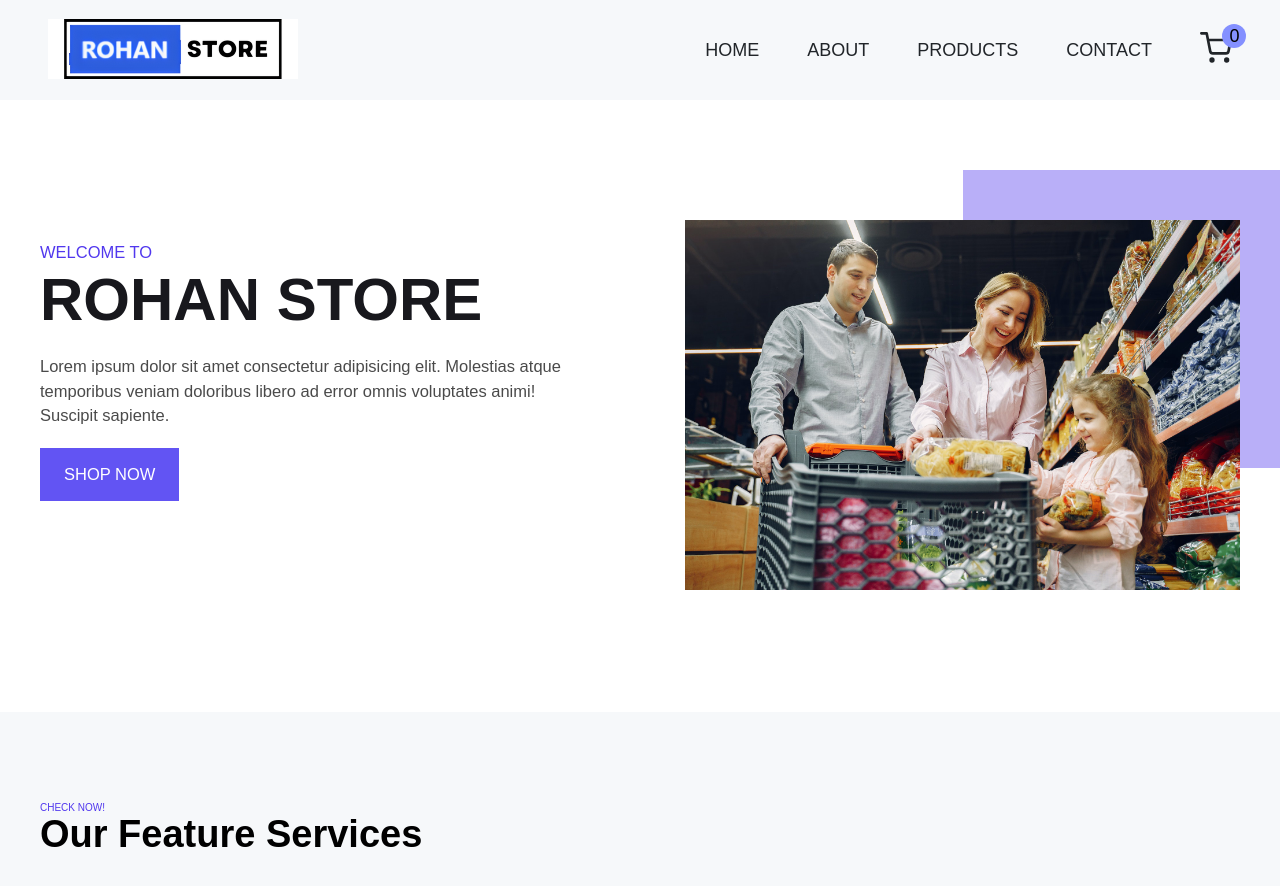
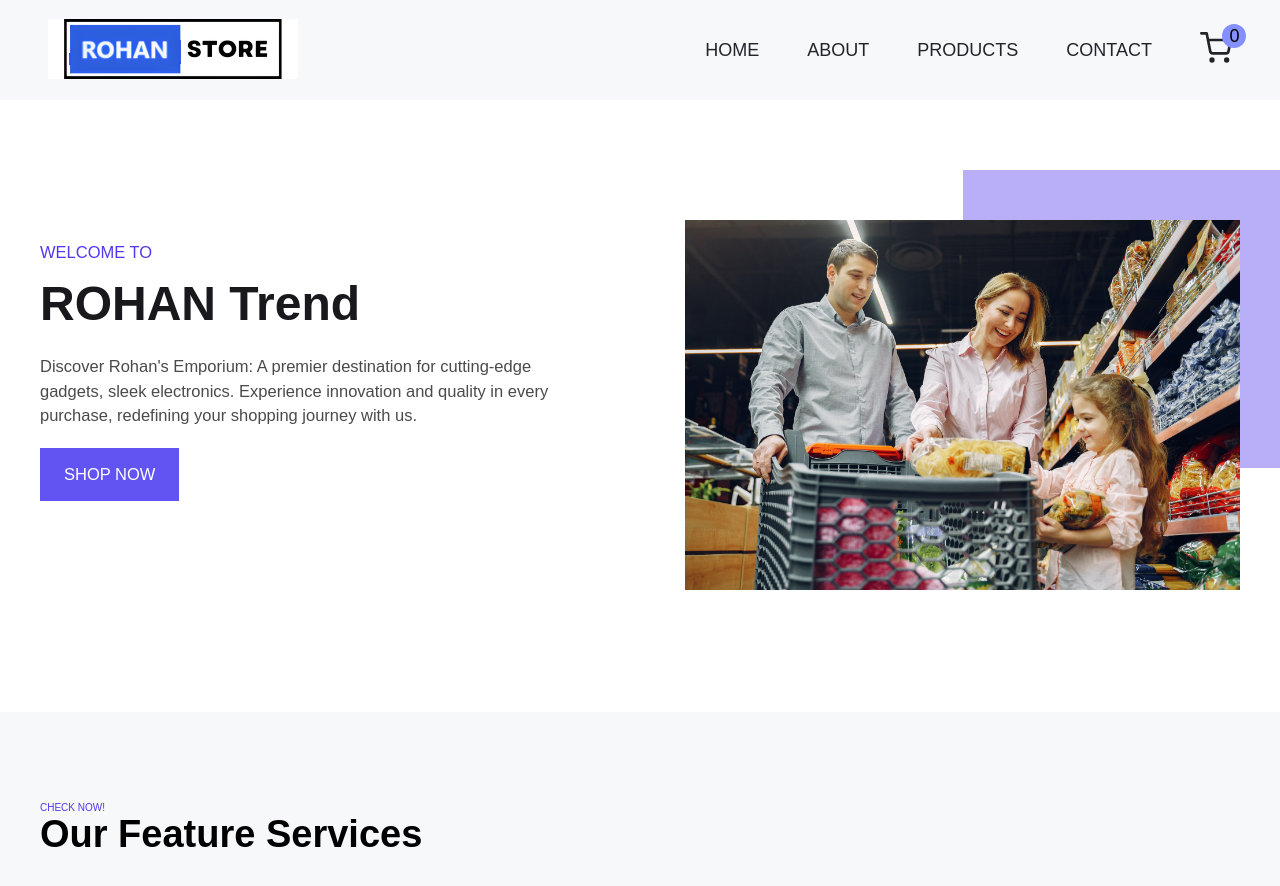
Before and after one commit to Rohangouda/Shop, a React (Create React App) app: page / in a window 1280 px wide. Shown: the top 886 px of the page. Built offline with nearby package versions, Linux system fonts and the light colour scheme; no server answers.

Commit message:
type animation added

```diff
--- a/package.json
+++ b/package.json
@@ -13,6 +13,7 @@
     "react-icons": "^4.4.0",
     "react-router-dom": "^6.4.1",
     "react-scripts": "5.0.1",
+    "react-type-animation": "^3.2.0",
     "styled-components": "^5.3.5",
     "web-vitals": "^2.1.4"
   },
--- a/src/components/HeroSection.js
+++ b/src/components/HeroSection.js
@@ -1,6 +1,7 @@
 import { NavLink } from "react-router-dom";
 import styled from "styled-components";
 import { Button } from "../styles/Button";
+import { TypeAnimation } from 'react-type-animation';
 
 const HeroSection = ({ myData }) => {
   const { name } = myData;
@@ -11,14 +12,31 @@ const HeroSection = ({ myData }) => {
         <div className="grid grid-two-column">
           <div className="hero-section-data">
             <p className="intro-data">Welcome to </p>
-            <h1> {name} </h1>
+            <h1>
+            <TypeAnimation
+      sequence={[
+        // Same substring at the start will only be typed out once, initially
+        'ROHAN STORE',
+        1000,
+        'ROHAN Gadget Galaxy',
+        1000,
+        'ROHAN Trend Spot',
+        1000
+      ]}
+      wrapper="span"
+      speed={50}
+      style={{ fontSize: '0.8em', marginTop:'2px', display: 'inline-block' }}
+      repeat={Infinity}
+    />
+     </h1>
+
             <p>
-              Lorem ipsum dolor sit amet consectetur adipisicing elit. Molestias
-              atque temporibus veniam doloribus libero ad error omnis voluptates
-              animi! Suscipit sapiente.
+            Discover Rohan's Emporium: A premier destination for cutting-edge gadgets,
+            sleek electronics. Experience innovation and quality in every purchase,
+            redefining your shopping journey with us.
             </p>
             <NavLink>
-              <a href="/products" target="_blank" target="_blank"  rel="noreferrer"><Button>Shop now</Button></a>
+              <a href="/products" target="_blank" rel="noreferrer"><Button >Shop now</Button></a>
             </NavLink>
           </div>
           {/* our homepage image  */}
```
Also changed, not shown: 1 other file (tests, documents, lock files or other folders).
